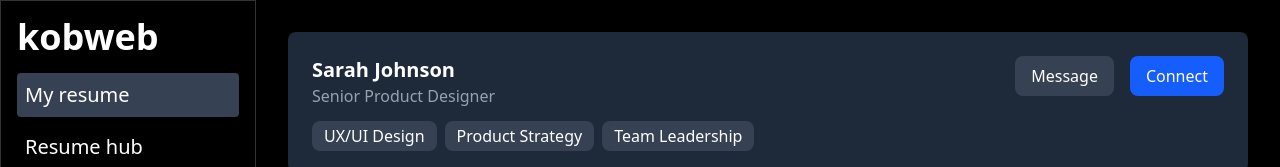
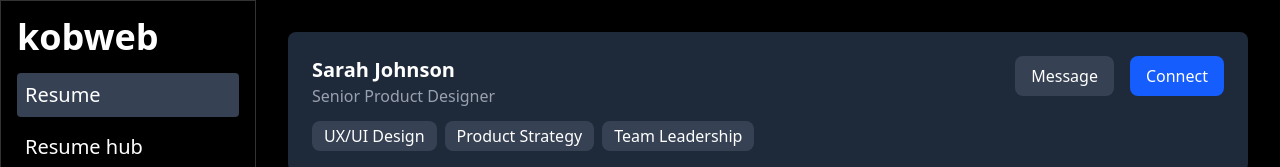
Before and after one commit to suysuy000/kob, a React (Vite) app in the folder ko/: page /resume in a window 1280 px wide. Shown: the top 167 px of the page. Built offline with nearby package versions, Linux system fonts and the light colour scheme.

Commit message:
추가 수정

```diff
--- a/ko/src/pages/Resume.tsx
+++ b/ko/src/pages/Resume.tsx
@@ -11,7 +11,7 @@ const Resume: React.FC = () => {
         <h1 className="text-4xl font-bold" onClick={() => navigate("/")}>kobweb</h1> {/* 더 크게 */}
         <nav className="flex flex-col gap-2 text-xl"> {/* 전체 메뉴 글씨 키움 */}
           <button className="flex items-center gap-2 p-2 rounded bg-gray-700" onClick={() => navigate("/resume")}>
-            My resume
+            Resume
           </button>
           <button className="flex items-center gap-2 p-2 rounded hover:bg-gray-700" onClick={() => navigate("/resumehub")}>
             Resume hub
--- a/ko/src/pages/ResumeHub.tsx
+++ b/ko/src/pages/ResumeHub.tsx
@@ -41,7 +41,7 @@ export default function ResumeHub() {
       <h2 className="text-2xl mb-4">Resume Hub</h2>
       <div className="grid grid-cols-1 md:grid-cols-2 lg:grid-cols-3 gap-4">
         {resumes.map((resume, index) => (
-          <div key={index} className="p-4 bg-gray-800 text-white rounded-lg relative">
+          <div key={index} onClick={() => navigate("/resume")} className="p-4 bg-gray-800 text-white rounded-lg relative">
             <div className="flex items-center space-x-4">
               <img src={resume.avatar} alt={resume.name} className="w-12 h-12 rounded-full" />
               <div>
--- a/ko/src/pages/ResumeRes.tsx
+++ b/ko/src/pages/ResumeRes.tsx
@@ -32,7 +32,7 @@ const ResumePage = () => {
         <h1 className="text-4xl font-bold" onClick={() => navigate("/")}>kobweb</h1>
         <nav className="flex flex-col gap-2 text-xl">
           <button className="flex items-center gap-2 p-2 rounded bg-gray-700">
-            My resume
+            Resume
           </button>
           <button className="flex items-center gap-2 p-2 rounded hover:bg-gray-700" onClick={() => navigate("/resumehub")}>
             Resume hub
```
